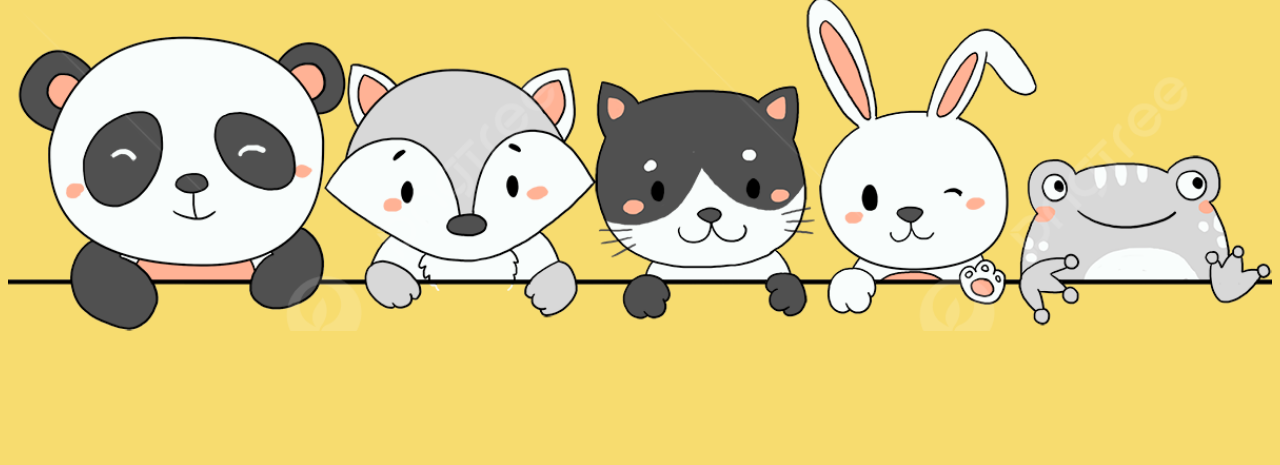
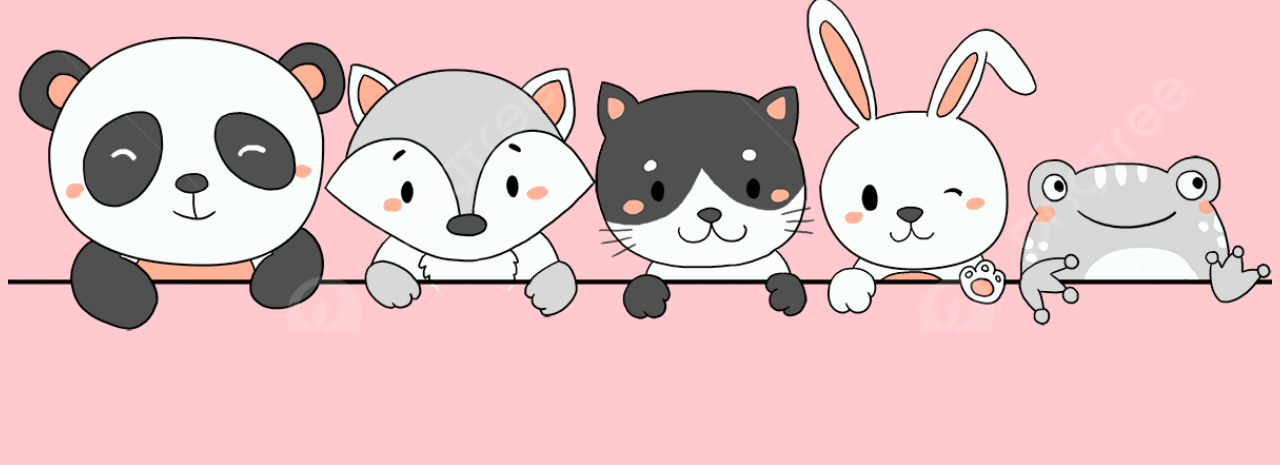
Before and after one commit to jvzmn/proyecto_trivia_laboratoria, a plain HTML site: page index.html in a window 1280 px wide. Shown: the part 335-800 px from the top of the page. Drawn offline with Linux system fonts and the light colour scheme.

Commit message:
cambio de color fondo

```diff
--- a/index.js
+++ b/index.js
@@ -57,7 +57,7 @@ window.onload = function() {
       // sumar 100 puntos
       puntaje += 100;
     } else {
-      // alternativa correcta cambio color de elemento li a rojo
+      // alternativa incorrecta cambio color de elemento li a rojo
       event.currentTarget.parentElement.style.background = "red";
     }
 
--- a/styles.css
+++ b/styles.css
@@ -1,5 +1,5 @@
 body {
-  background-color: #F7DC6F;
+  background-color: #ffc9ce;
   color: #000;
   font-family: 'Be Vietnam Pro', sans-serif;
 }
```
